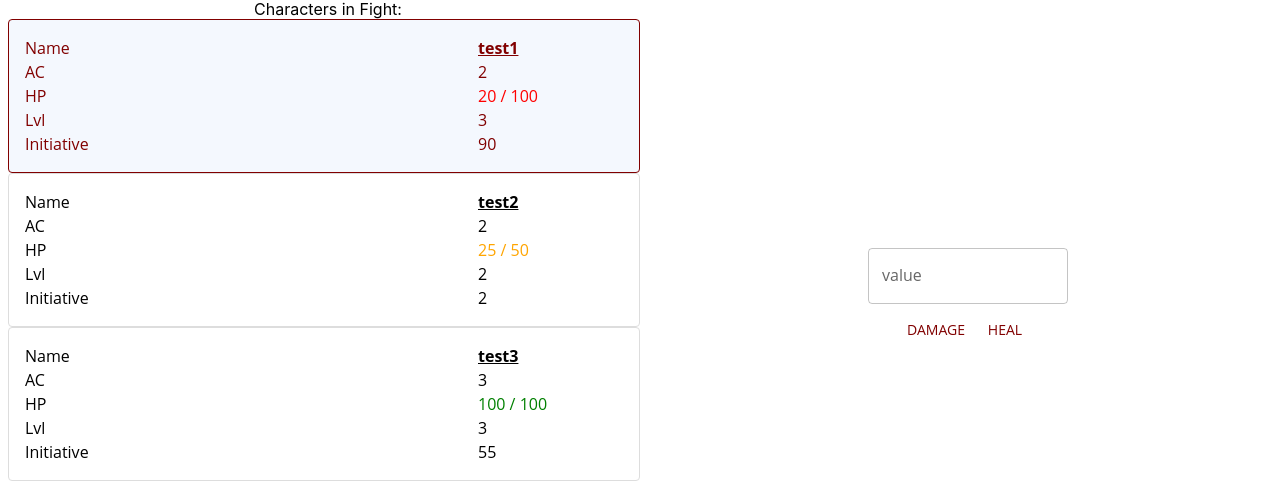
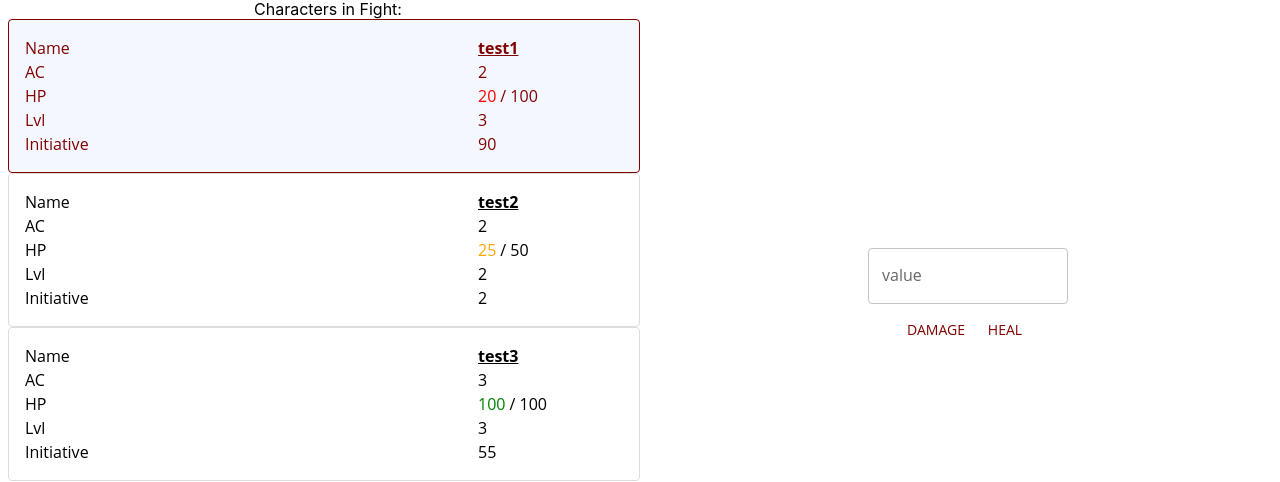
Before and after one commit to Adamdand/randomencounterapp, a React (Create React App) app in the folder client/randomencounter/: page / in a window 1280 px wide. Both pictures are taken after a click on the button "DETAILED FIGHT". Shown: the part 129-611 px from the top of the page. Built offline with nearby package versions, Linux system fonts and the light colour scheme; no server answers.

Commit message:
add text padding

```diff
--- a/client/randomencounter/src/Pages/CharacterCard.tsx
+++ b/client/randomencounter/src/Pages/CharacterCard.tsx
@@ -103,9 +103,15 @@ const CharacterCard: React.FC<IProps> = (props: IProps) => {
               {data.characterName}
             </Typography>
             <Typography>{data.characterAC}</Typography>
-            <Typography sx={{ color: getHealthPercent }}>
-              {data.characterHealth} / {data.characterMaxHealth}
-            </Typography>
+            <Box sx={{ display: "flex", flexDirection: "row" }}>
+              <Typography sx={{ color: getHealthPercent }}>
+                {data.characterHealth}
+              </Typography>
+              <Typography sx={{ paddingLeft: "4px" }}>
+                / {data.characterMaxHealth}
+              </Typography>
+            </Box>
+
             <Typography>{data.characterLevel}</Typography>
             <Typography>{data.characterInitative}</Typography>
           </Box>
```
